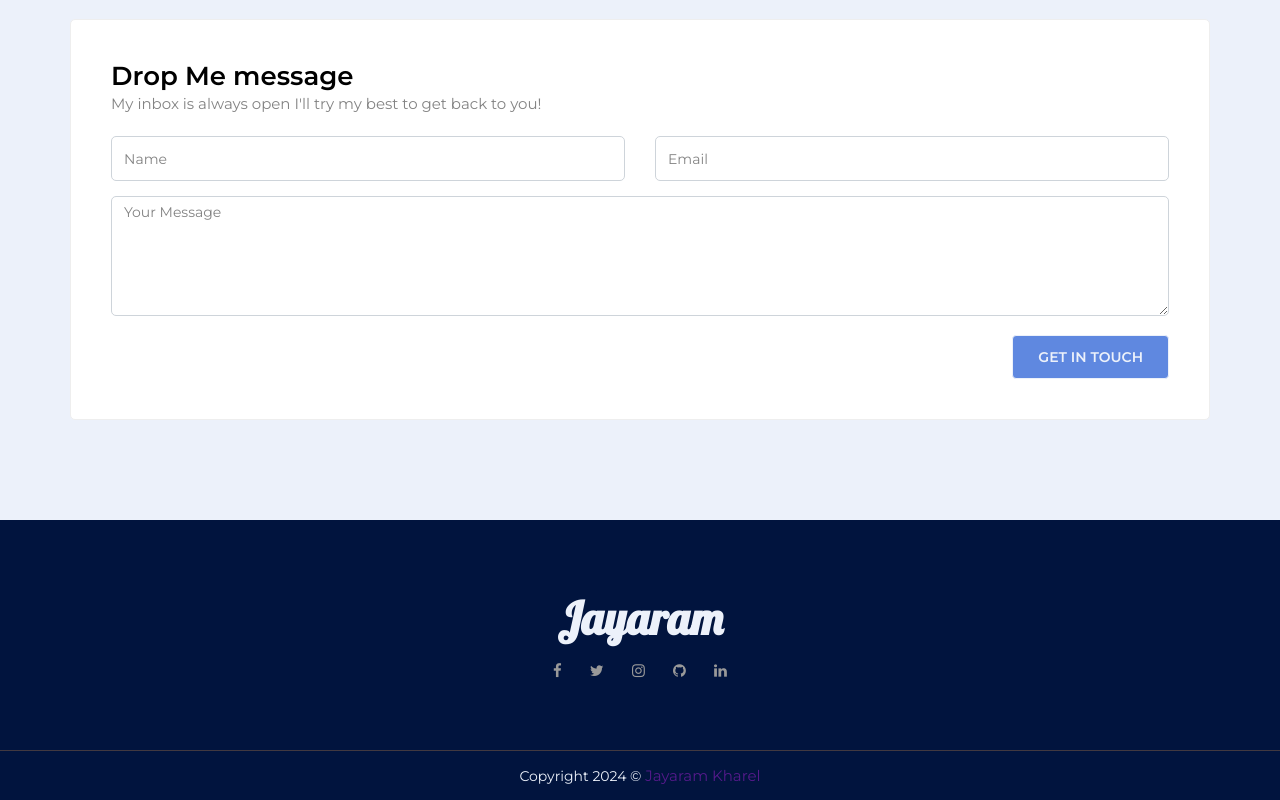
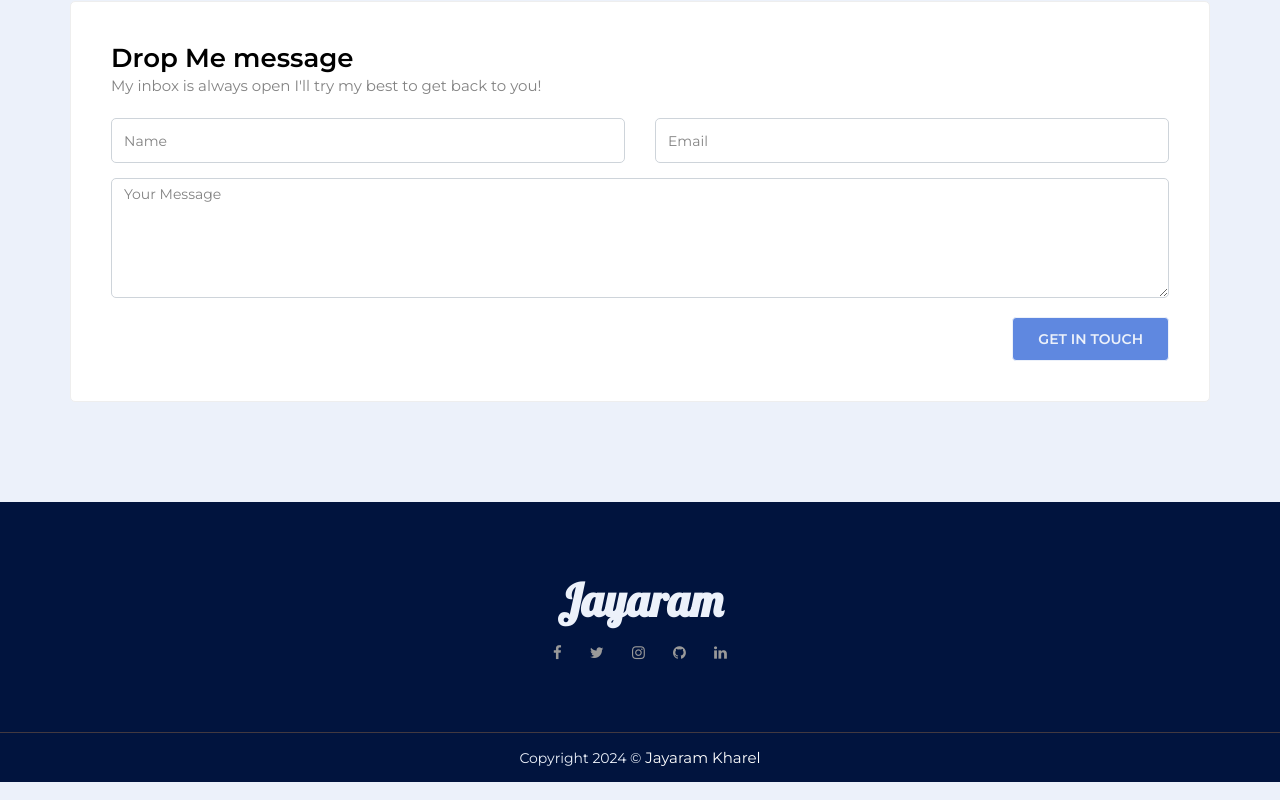
Before and after one commit to jayaram153/Jayaram, a plain HTML site: page index.html in a window 1280 px wide. Shown: the part 2392-3192 px from the top of the page. Drawn offline with Linux system fonts and the light colour scheme.

Commit message:
Update index.html

```diff
--- a/index.html
+++ b/index.html
@@ -17,6 +17,11 @@
    <link href="./css/blog.css" rel="stylesheet" />
    <link href="./css/contact.css" rel="stylesheet" />
    <link href="./css/footer.css" rel="stylesheet" />
+    <style>
+      .copyright-link {
+          color: white;
+      }
+  </style>
 </head>
 
 <body>
@@ -95,7 +100,6 @@
                            </ul>
                            <ul class="fa-ul">
                               <li><span class="fa-li"><i class="fas fa-check-square"></i></span>UI/UX Design</li>
-                              <li><span class="fa-li"><i class="fas fa-check-square"></i></span>CSS/SCSS</li>
                               <li><span class="fa-li"><i class="fas fa-check-square"></i></span>Firebase</li>
                               <li><span class="fa-li"><i class="fas fa-check-square"></i></span>Adobe XD</li>
                            </ul>
@@ -216,10 +220,10 @@
       </div>
    </footer>
    <section class="copyright">
-       <p class="mb-0">Copyright
-                <script>document.write(new Date().getFullYear())</script> &copy; <a href="">Jayaram Kharel</a>
-            </p>
-   </section>
+      <p class="mb-0">Copyright
+          <script>document.write(new Date().getFullYear())</script> &copy; <a href="" class="copyright-link">Jayaram Kharel</a>
+      </p>
+  </section>
    <div class="lightbox hide">
       <span class="close-lightbox fa fa-close"></span>
       <img src="" alt="portfolio" />
```
